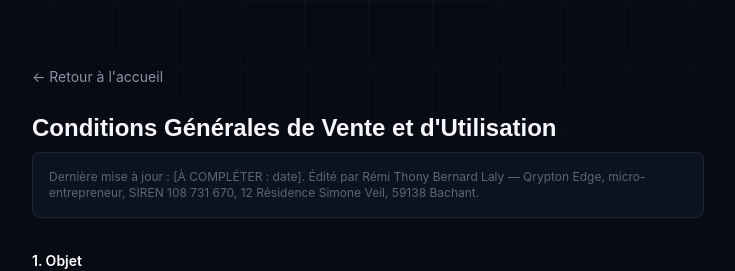
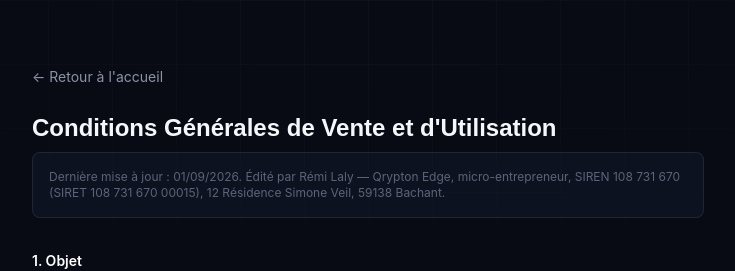
Before and after one commit to Qrypton4/Qrypton-Prenium, a Next.js app: page /cgu in a window 1280 px wide. Shown: the top 271 px of the page, without its empty margins (272-1007 px from the left). Built offline with nearby package versions, Linux system fonts and the light colour scheme; no server answers.

Commit message:
Update last modified date and editor details
Updated the last modified date and editor information in the CGU page.

```diff
--- a/app/cgu/page.tsx
+++ b/app/cgu/page.tsx
@@ -8,8 +8,8 @@ export default function CGU() {
       <Link href="/" className="text-sm text-muted hover:text-white transition">← Retour à l&apos;accueil</Link>
       <h1 className="font-display text-2xl font-semibold mt-6 mb-2">Conditions Générales de Vente et d&apos;Utilisation</h1>
       <p className="text-xs text-muted-2 mb-8 border border-line rounded-lg p-4 bg-bg-2">
-        Dernière mise à jour : [À COMPLÉTER : date]. Édité par Rémi Thony Bernard Laly — Qrypton Edge,
-        micro-entrepreneur, SIREN 108 731 670, 12 Résidence Simone Veil, 59138 Bachant.
+        Dernière mise à jour : 01/09/2026. Édité par Rémi Laly — Qrypton Edge,
+        micro-entrepreneur, SIREN 108 731 670 (SIRET 108 731 670 00015), 12 Résidence Simone Veil, 59138 Bachant.
       </p>
       <div className="flex flex-col gap-6 text-sm text-muted leading-relaxed">
         <Section title="1. Objet">
```
